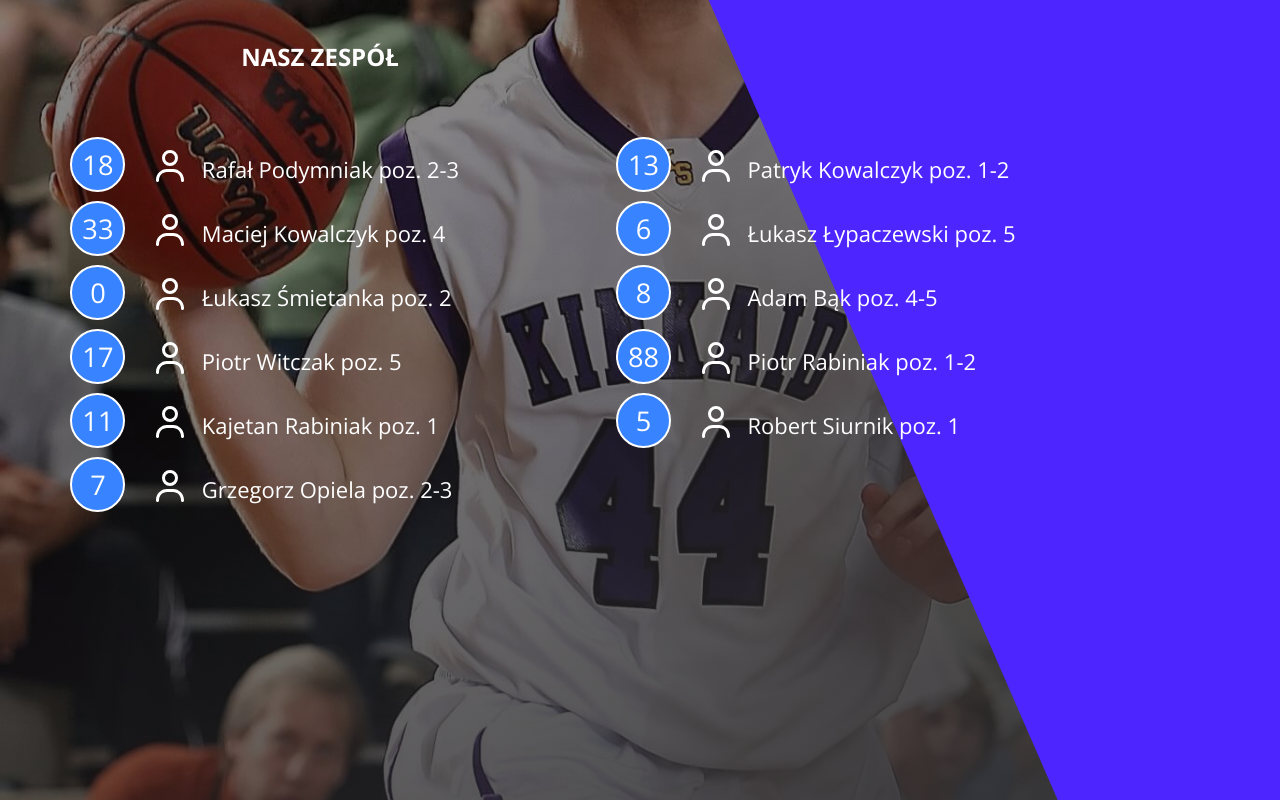
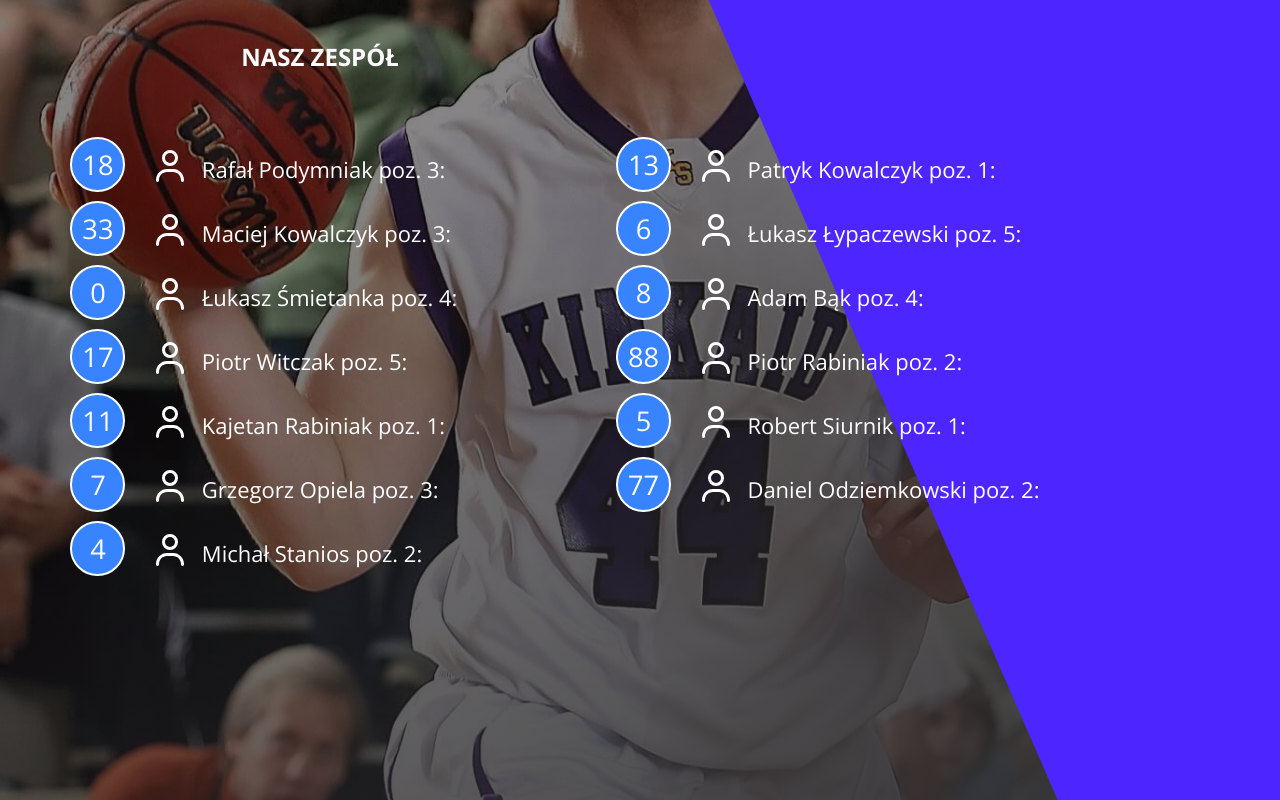
Before and after one commit to AdamBabinicz/mbt, a plain HTML site: page index.html in a window 1280 px wide. Shown: the part 1720-2520 px from the top of the page. Drawn offline with nearby package versions, Linux system fonts and the light colour scheme; a script that the page names is missing.

Commit message:
zmiany w składzie zespołu

```diff
--- a/index.html
+++ b/index.html
@@ -21,7 +21,7 @@
     <meta property="og:url" content="https://mbteam.netlify.com/" />
     <meta
       property="og:description"
-      content="B-MBT Radom to drużyna składająca się z młodych i aktywnych fizycznie ludzi, oddanych idei sportowych zmagań w najpiękniejszej dyscyplinie, jaką jest koszykówka."
+      content="B-MBT Radom to drużyna składająca się z młodych i aktywnych fizycznie ludzi, oddanych idei sportowych zmagań w najpiękniejszej dyscyplinie sportowej, jaką jest koszykówka."
     />
     <meta
       property="og:image"
@@ -91,46 +91,54 @@
         <ul>
           <li class="zaw">
             <i class="far fa-user"></i>&nbsp;<span>18</span> Rafał Podymniak
-            poz. 2-3
+            poz. 3:
           </li>
           <li class="zaw">
             <i class="far fa-user"></i>&nbsp;<span>13</span> Patryk Kowalczyk
-            poz. 1-2
+            poz. 1:
           </li>
           <li class="zaw">
             <i class="far fa-user"></i>&nbsp;<span>33</span> Maciej Kowalczyk
-            poz. 4
+            poz. 3:
           </li>
           <li class="zaw">
             <i class="far fa-user"></i>&nbsp;<span>6</span> Łukasz Łypaczewski
-            poz. 5
+            poz. 5:
           </li>
           <li class="zaw">
             <i class="far fa-user"></i>&nbsp;<span>0</span> Łukasz Śmietanka
-            poz. 2
+            poz. 4:
           </li>
           <li class="zaw">
-            <i class="far fa-user"></i>&nbsp;<span>8</span> Adam Bąk poz. 4-5
+            <i class="far fa-user"></i>&nbsp;<span>8</span> Adam Bąk poz. 4:
           </li>
           <li class="zaw">
             <i class="far fa-user"></i>&nbsp;<span>17</span> Piotr Witczak poz.
-            5
+            5:
           </li>
           <li class="zaw">
             <i class="far fa-user"></i>&nbsp;<span>88</span> Piotr Rabiniak poz.
-            1-2
+            2:
           </li>
           <li class="zaw">
             <i class="far fa-user"></i>&nbsp;<span>11</span> Kajetan Rabiniak
-            poz. 1
+            poz. 1:
           </li>
           <li class="zaw">
             <i class="far fa-user"></i>&nbsp;<span>5</span> Robert Siurnik poz.
-            1
+            1:
           </li>
           <li class="zaw">
             <i class="far fa-user"></i>&nbsp;<span>7</span> Grzegorz Opiela poz.
-            2-3
+            3:
+          </li>
+          <li class="zaw">
+            <i class="far fa-user"></i>&nbsp;<span>77</span> Daniel Odziemkowski
+            poz. 2:
+          </li>
+          <li class="zaw">
+            <i class="far fa-user"></i>&nbsp;<span>4</span> Michał Stanios poz.
+            2:
           </li>
         </ul>
       </div>
@@ -241,7 +249,7 @@
         </p>
         <p>
           <i class="far fa-envelope" aria-hidden="true"></i
-          >&nbsp;&nbsp;&nbsp;&nbsp;email@gmail.com
+          >&nbsp;&nbsp;&nbsp;&nbsp;rafal.podymniak97@gmail.com
         </p>
         <p><i class="fas fa-basketball-ball"></i></p>
       </div>
```
